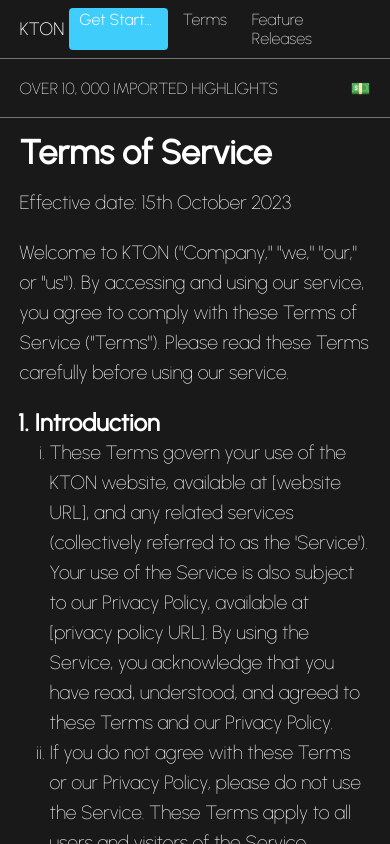
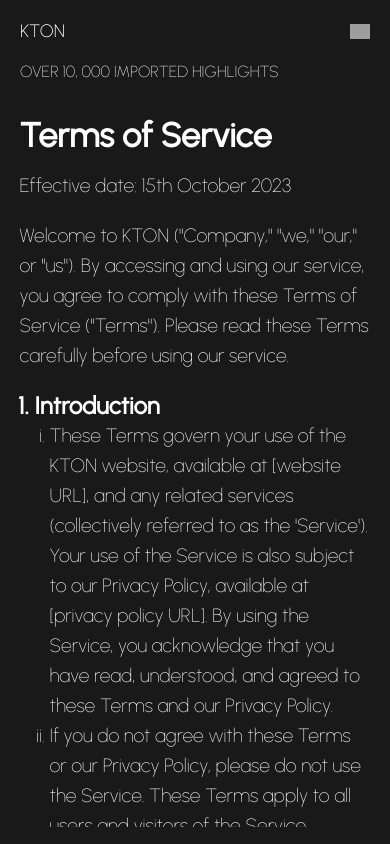
Before and after one commit to ssutl/KTON-Landing, a Next.js app: page /Terms in a window 390 px wide. Built offline with nearby package versions, Linux system fonts and the light colour scheme; no server answers; grey boxes are pictures that could not be loaded.

Commit message:
implements mobile navbar

```diff
--- a/src/Components/Navbar.tsx
+++ b/src/Components/Navbar.tsx
@@ -6,8 +6,13 @@
 export default function Navbar() {
 	const router = useRouter();
 	const [total, setTotal] = useState<number | undefined>(undefined);
+	const [isOpen, setIsOpen] = useState(false);
 	//get screenwidth
 	const [screenWidth, setScreenWidth] = useState<number | undefined>(undefined);
+
+	const handleClick = () => {
+		setIsOpen(!isOpen);
+	};
 
 	useEffect(() => {
 		setScreenWidth(window.innerWidth);
@@ -40,11 +45,12 @@
 					}, 200);
 				}}
 			>
-				{screenWidth && screenWidth < 1024 ? "💵" : "Pricing"}
+				Pricing
 			</p>
 		);
 	};
 
+	if (screenWidth && screenWidth > 1024) {
 		return (
 			<>
 				<div className={styles.navbar}>
@@ -63,9 +69,43 @@
 				<div className={styles.header}>
 					<div className={styles.headerWidth}>
 						<p>{`OVER ${total ? total.toLocaleString() : "10, 000"} IMPORTED HIGHLIGHTS`}</p>
-					{screenWidth && screenWidth < 1024 && pricingP()}
 					</div>
 				</div>
 			</>
 		);
+	} else if (screenWidth && screenWidth < 1024) {
+		return (
+			<div className={styles.mobileNavbar}>
+				<div className={styles.firstRow}>
+					<h3 onClick={() => router.push("/")}>KTON</h3>
+					<nav role="navigation">
+						<div className={styles.burgerMenu}>
+							<button onClick={handleClick} className={isOpen ? styles.burgerButtonOpen : styles.burgerButtonClose} />
+							<div className={isOpen ? styles.burgerPanelOpen : styles.burgerPanelClose}>
+								<ul className={styles.burgerList} onClick={() => setIsOpen(false)}>
+									<li>
+										<p onClick={() => router.push("https://app.kton.xyz")} id={styles.mainButton}>
+											Get Started
+										</p>
+									</li>
+									<li>
+										<p onClick={() => router.push("/Terms")}>Terms</p>
+									</li>
+									<li>
+										<p onClick={() => router.push("/FeatureRelease")}>Feature Releases</p>
+									</li>
+									<li>{pricingP()}</li>
+								</ul>
+							</div>
+						</div>
+					</nav>
+				</div>
+				<div className={styles.secondRow}>
+					<div className={styles.headerWidth}>
+						<p>{`OVER ${total ? total.toLocaleString() : "10, 000"} IMPORTED HIGHLIGHTS`}</p>
+					</div>
+				</div>
+			</div>
+		);
 	}
+}
--- a/src/styles/Navbar.module.scss
+++ b/src/styles/Navbar.module.scss
@@ -143,3 +143,109 @@
 	padding: 10px 0px 10px 0px;
 	height: fit-content;
 }
+
+.burgerButtonOpen {
+	outline: none;
+	border: none;
+	cursor: pointer;
+	width: 20px;
+	height: 20px;
+
+	z-index: 10;
+	background-color: transparent;
+
+	background-repeat: no-repeat;
+	// background-position: center center;
+	background-size: contain;
+	-webkit-tap-highlight-color: transparent;
+
+	background-image: url(https://res.cloudinary.com/dnpyq0ocz/image/upload/v1588441892/icon-hamburger-close.svg);
+}
+
+.burgerMenu {
+	display: flex;
+}
+.burgerButtonClose {
+	outline: none;
+	border: none;
+	cursor: pointer;
+	width: 20px;
+	height: 20px;
+	position: relative;
+
+	z-index: 10;
+	background-color: transparent;
+	background-image: url(https://res.cloudinary.com/dnpyq0ocz/image/upload/v1588441892/icon-hamburger.svg);
+	background-repeat: no-repeat;
+	background-position: center center;
+	background-size: contain;
+	-webkit-tap-highlight-color: transparent;
+}
+
+.burgerPanelOpen {
+	max-width: 500px;
+	background-color: #2b2b2b;
+	background-size: 117px 188px;
+	transition: all 0.4s cubic-bezier(0.42, 0, 0.34, 1.01);
+	position: fixed;
+	z-index: 5;
+
+	height: 100%;
+
+	padding: 20px;
+	padding-top: 80px;
+	display: flex;
+	top: -20px;
+	visibility: visible;
+	width: 100%;
+	right: 0;
+	opacity: 1;
+}
+.burgerPanelClose {
+	max-width: 500px;
+	background-color: #2b2b2b;
+	background-size: 117px 188px;
+	transition: all 0.4s cubic-bezier(0.42, 0, 0.34, 1.01);
+	position: fixed;
+	z-index: 5;
+	right: -100%;
+	top: -20px;
+	height: 100%;
+	width: 100%;
+	visibility: hidden;
+	opacity: 0;
+	// padding: 3em;
+	display: flex;
+}
+
+.burgerList {
+	margin: 0 0 auto auto;
+
+	li {
+		list-style: none;
+		font-size: 2em;
+		text-align: right;
+
+		& + li {
+			margin-top: 1em;
+		}
+	}
+}
+
+.mobileNavbar {
+	display: flex;
+	flex-direction: column;
+	padding: 20px;
+
+	.firstRow {
+		display: flex;
+		justify-content: space-between;
+		align-items: center;
+	}
+	.secondRow {
+		display: flex;
+		justify-content: space-between;
+		align-items: center;
+		margin-top: 20px;
+	}
+}
```
Lines whose indentation alone changed are shown as unchanged.
